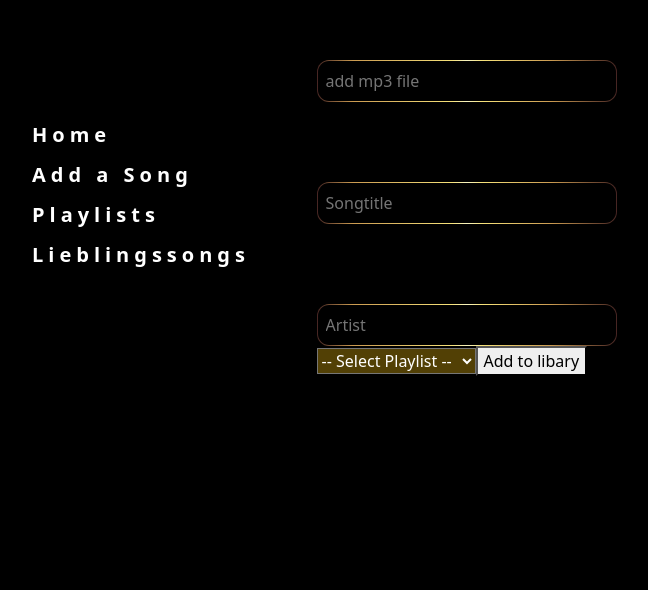
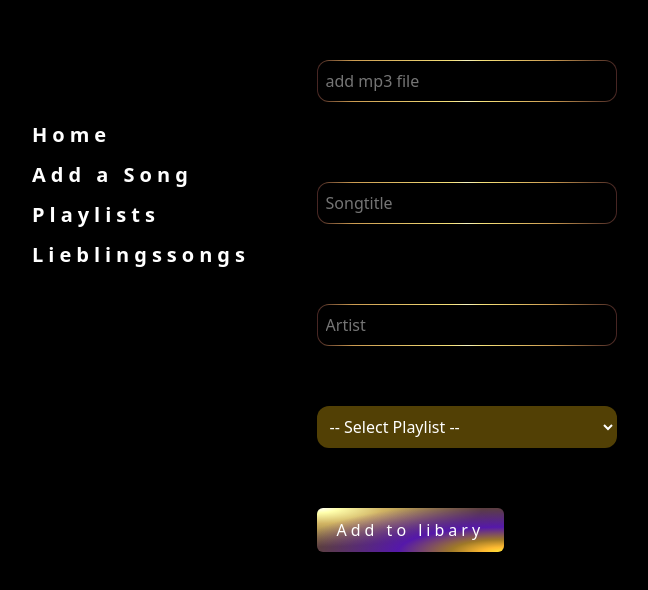
Before and after one commit to BernadetteCh/musicapp, a React (Create React App) app in the folder musicplayer/: page /addSong in a window 1280 px wide. Shown: the part 120-710 px from the top of the page, without its empty margins (92-740 px from the left). Built offline with nearby package versions, Linux system fonts and the light colour scheme.

Commit message:
Add styling to select and option tag

```diff
--- a/musicplayer/src/Home/Home.css
+++ b/musicplayer/src/Home/Home.css
@@ -88,3 +88,57 @@ table td {
   -webkit-background-clip: text;
   -webkit-text-fill-color: transparent;
 }
+form select {
+  padding: 0.5rem;
+  border: double 1px transparent;
+  border-radius: 12px;
+  width: 300px;
+  margin-top: 60px;
+
+  background-image: linear-gradient(black, black),
+    linear-gradient(
+      to right,
+      #462523 0,
+      #cb9b51 12%,
+      #f6e27a 45%,
+      #f6f2c0 50%,
+      #f6e27a 55%,
+      #cb9b51 78%,
+      #462523 100%
+    );
+
+  background-origin: border-box;
+  background-clip: padding-box, border-box;
+}
+form option {
+  background: black;
+  color: white;
+}
+
+form button {
+  display: block;
+
+  background: radial-gradient(
+      ellipse farthest-corner at right bottom,
+      #fedb37 2%,
+      #fdb931 8%,
+      #9f7928 20%,
+      #5518aa 40%,
+
+      transparent 80%
+    ),
+    radial-gradient(
+      ellipse farthest-corner at left top,
+      #ffffff 0%,
+      #ffffac 8%,
+      #d1b464 25%,
+      #5d4a1f 62.5%,
+      #5d4a1f 100%
+    );
+  color: white;
+  letter-spacing: 4px;
+  padding: 10px 20px;
+  border-radius: 6px;
+  border: none;
+  margin-top: 60px;
+}
```
